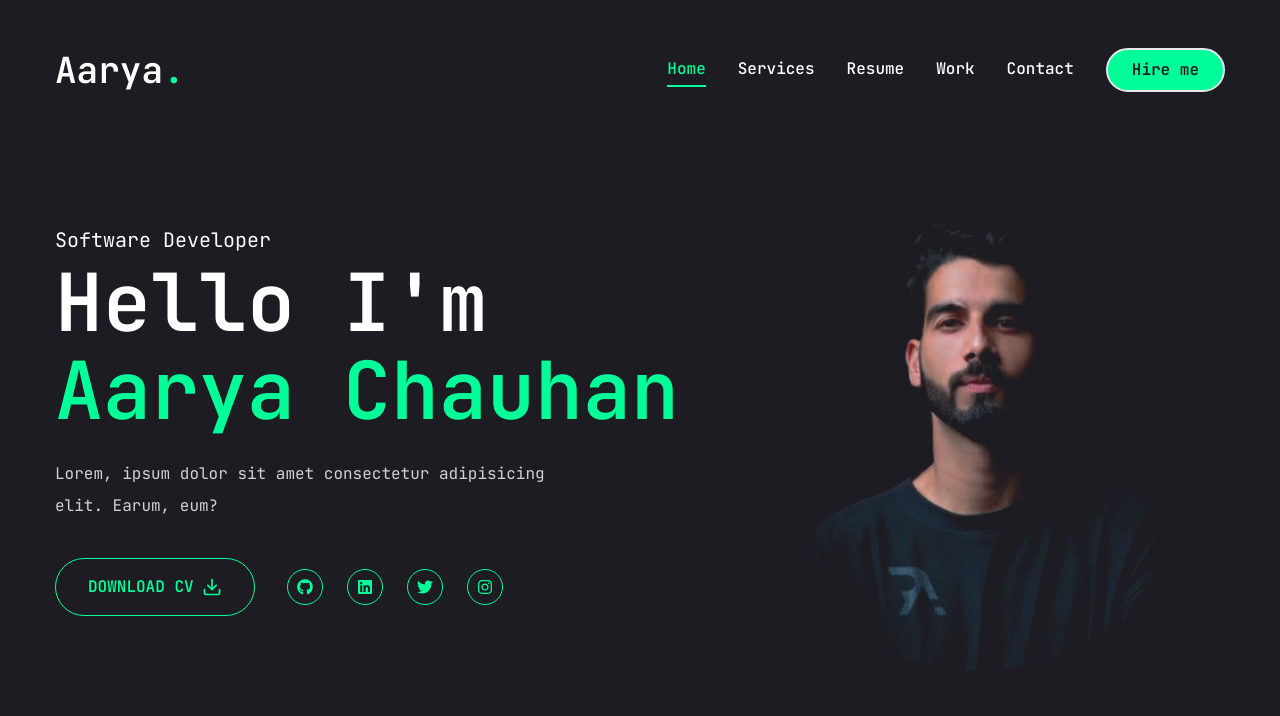
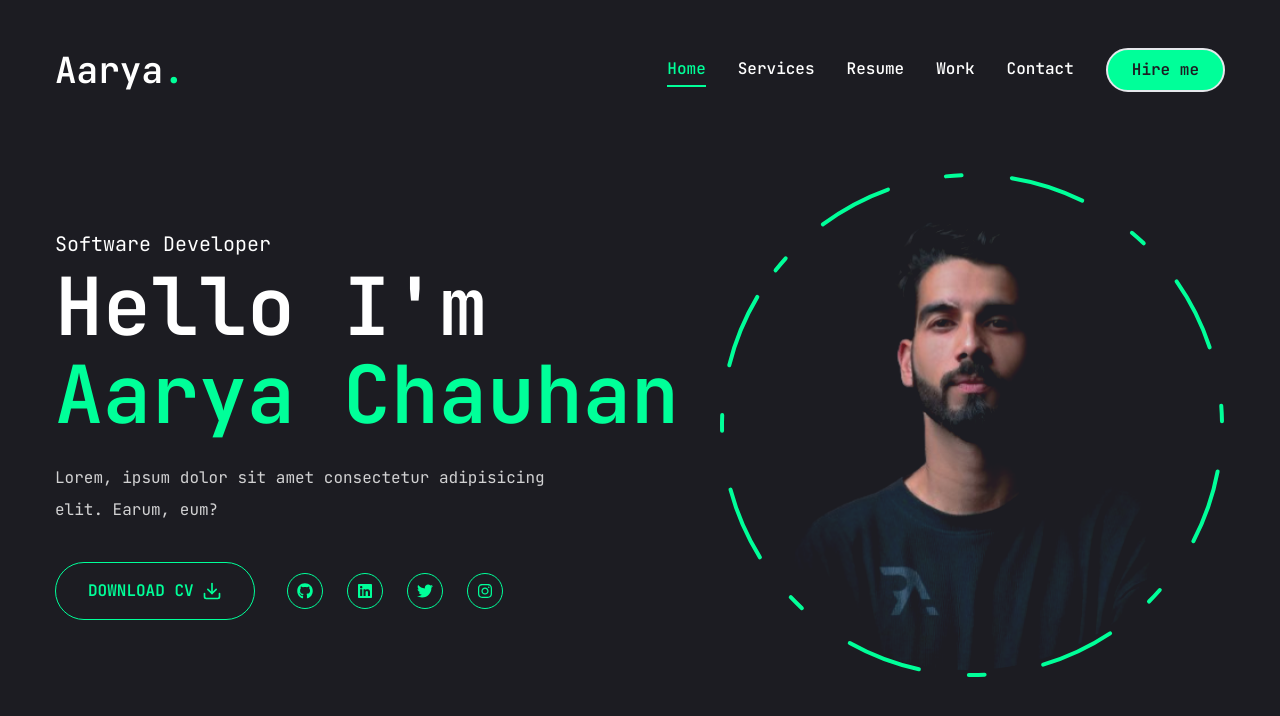
Before and after one commit to Aarya-Chauhan/PortfolioFramer, a Next.js app: page / in a window 1280 px wide. Shown: the top 716 px of the page. Built offline with nearby package versions, Linux system fonts and the light colour scheme.

Commit message:
finishing up hero section

```diff
--- a/app/page.jsx
+++ b/app/page.jsx
@@ -10,7 +10,7 @@
   <section className="h-full ">
     <div className="container mx-auto h-full">
       <div className='flex flex-col xl:flex-row items-center justify-between xl:pt-8 xl:pb-24'>
-        <div className='text-center xl:text-left'>
+        <div className='text-center xl:text-left order-2 xl:order-none'>
           <span className='text-xl'>Software Developer</span>
           <h1 className='h1 mb-6'>Hello I'm <br/><span className='text-accent'>Aarya Chauhan</span></h1>
           <p className='max-w-[500px] mb-9 text-white/80'>Lorem, ipsum dolor sit amet consectetur adipisicing elit. Earum, eum?</p>
@@ -24,7 +24,7 @@
           </div>
         </div>
         </div>
-        <div>
+        <div className='order-1 xl:order-none mb-8 xl:mb-0' >
           <Photo/>
         </div>
       </div>
--- a/components/Photo.jsx
+++ b/components/Photo.jsx
@@ -7,10 +7,20 @@
 const Photo = () => {
   return (
     <div className="w-full h-full relative">
-      <motion.div initial={{opacity:0}}  animate={{opacity:1, transition:{delay:1.5, duration:0.4, ease:"easeIn"}}}>
-        <div className="w-[298px] h-[298px] xl:w-[498px] xl:h-[498px] mix-blend-lighten" >
+      <motion.div initial={{opacity:0}}  animate={{opacity:1, transition:{delay:1, duration:0.4, ease:"easeIn"}}}>
+        <motion.div initial={{opacity:0}}  animate={{opacity:1, transition:{delay:1.5, duration:0.4, ease:"easeInOut"}}} className="w-[298px] h-[298px] xl:w-[498px] xl:h-[498px] mix-blend-lighten absolute" >
           <Image src="/assets/photo.png" priority quality={100} fill alt="" className="object-contain"  />
-        </div>
+        </motion.div>
+        <motion.svg className="w-[300px] xl:w-[506px] h-[300px] xl:h-[506px]" fill="transparent" viewBox="0 0 506 506" xmlns="http://www.w3.org/2000/svg">
+          <motion.circle cx="253" cy="253" r="250" stroke="#00ff99" strokeWidth="4" strokeLinecap="round" strokeLinejoin="round"
+          initial={{strokeDasharray: "24 10 0 0"}}
+          animate={{strokeDasharray: ["15 120 25 25","16 25 92 72","4 250 22 22"],rotate:[120, 360],}}
+          transition={{
+            duration: 20,
+            repeat: Infinity,
+            repeatType: "reverse"
+          }}   />
+        </motion.svg>
       </motion.div>
     </div>
   )
```
